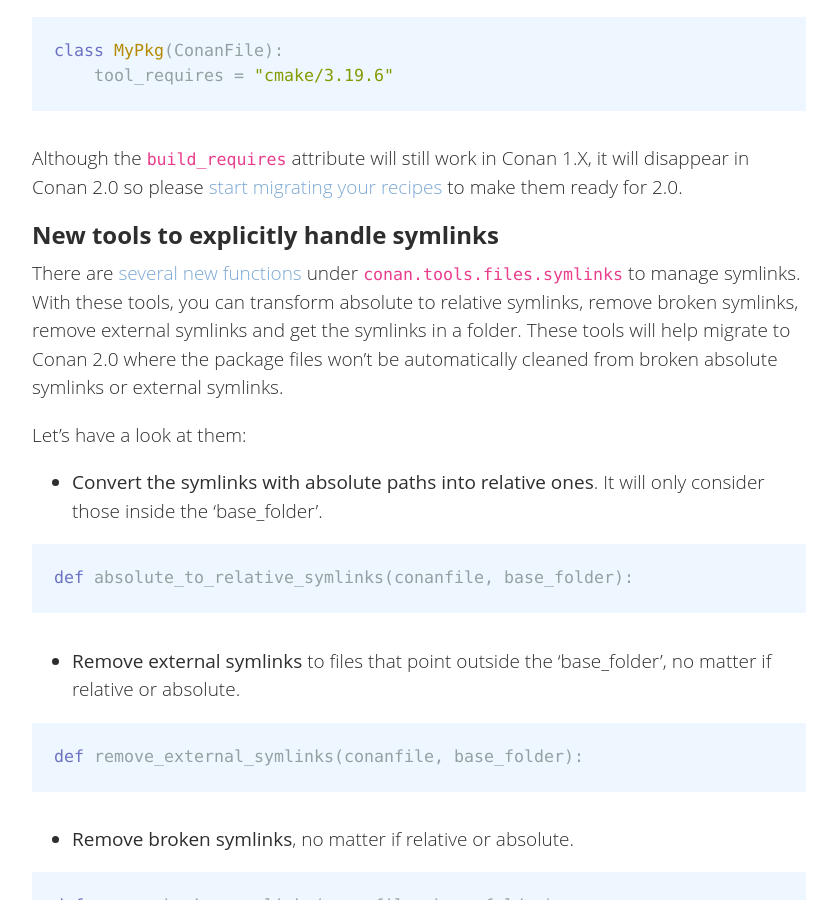
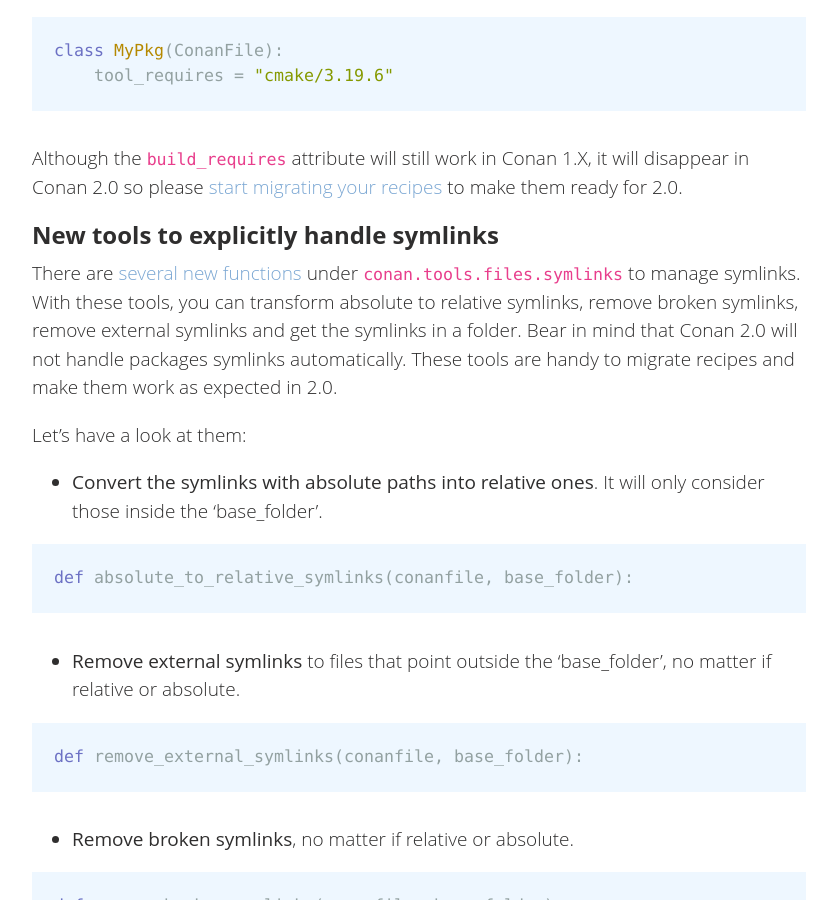
Before and after one commit to conan-io/conan-io.github.io, a Jekyll site: the page built from _posts/2022-01-17-New-conan-release-1-44.markdown, in a window 1280 px wide and 900 px high, scrolled down 885 px. Shown: the whole window, without its empty margins (20-857 px from the left). Built offline with Jekyll 4.4.1, drawn with Linux system fonts in a browser that asks for light colours; comment, search, counter and statistics services are not loaded.

Commit message:
rephrase

```diff
--- a/_posts/2022-01-17-New-conan-release-1-44.markdown
+++ b/_posts/2022-01-17-New-conan-release-1-44.markdown
@@ -64,8 +64,9 @@ There are [several new
 functions](https://docs.conan.io/en/latest/reference/conanfile/tools/files/symlinks.html)
 under `conan.tools.files.symlinks` to manage symlinks. With these tools, you can transform
 absolute to relative symlinks, remove broken symlinks, remove external symlinks and get
-the symlinks in a folder. These tools will help migrate to Conan 2.0 where the package
-files won't be automatically cleaned from broken absolute symlinks or external symlinks.
+the symlinks in a folder. Bear in mind that Conan 2.0 will not handle packages symlinks
+automatically. These tools are handy to migrate recipes and make them work as expected in
+2.0.
 
 Let's have a look at them:
 
```
